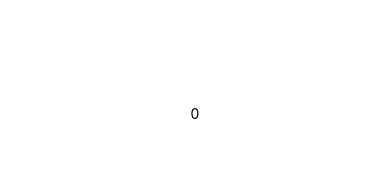
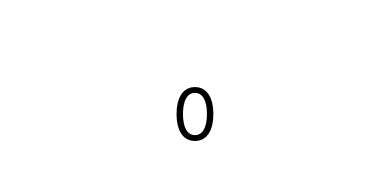
Before and after one commit to PE-Jeon/havard, a React Native app: screen / in a window 390 px wide. Shown: the part 309-488 px from the top of the page. Built offline with nearby package versions, Linux system fonts and the light colour scheme.

Commit message:
PropType 사용 - 인풋 타입 체크 위해

```diff
--- a/App.js
+++ b/App.js
@@ -1,12 +1,12 @@
-import React from 'react';
+import React, {Component} from 'react';
 import { StyleSheet, Text, View } from 'react-native';
-import {Count} from './Count.js'
+import CustomCount from './Count.js'
 
-export default class App extends React.Component {
+export default class App extends Component {
   render() {
     return (
       <View style={styles.container}>
-        <Count count={0}/>
+        <CustomCount count={0} />
       </View>
     );
   }
--- a/Count.js
+++ b/Count.js
@@ -1,6 +1,23 @@
 import React from 'react'
-import {Text} from 'react-native'
+import {Text, StyleSheet} from 'react-native'
+import PropTypes from 'prop-types'
 
-export const Count = props => (
-    <Text>{props.count}</Text>
-)
+const styles = StyleSheet.create({
+    text: {fontSize: 72},
+})
+
+export const Num = 50
+
+class Count extends React.Component {
+    static propTypes = {
+        count: PropTypes.number.isRequired
+    }
+
+    render() {
+        return (
+            <Text style={styles.text}>{this.props.count}</Text>
+        )
+    }
+}
+
+export default Count
```
